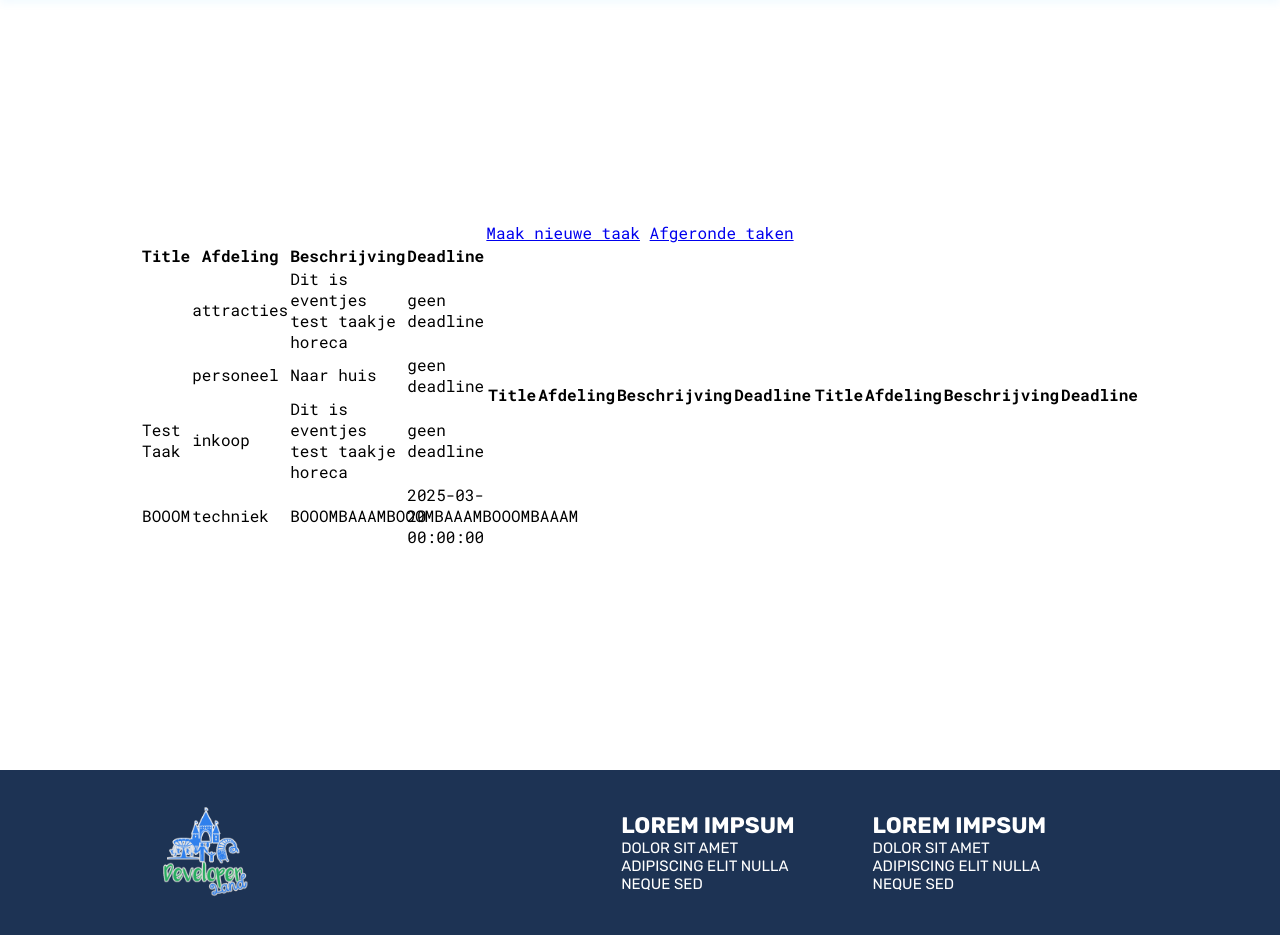
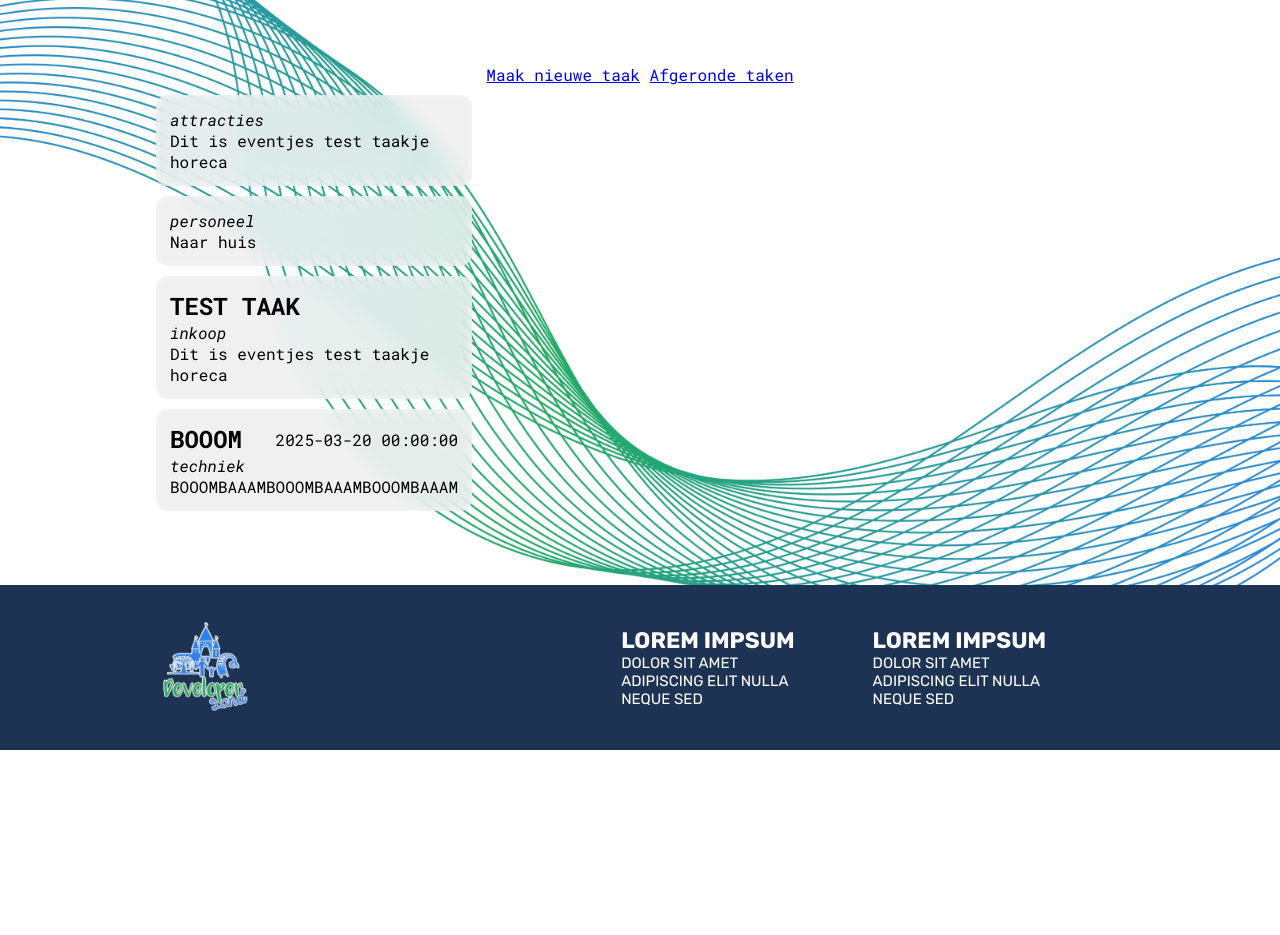
Before and after one commit to Freekv17/Takenlijst, a PHP site: page /Takenlijst/tasks/index.php in a window 1280 px wide. Shown: the part 170-1105 px from the top of the page. After the commit the page ends 920 px from the top, so only its background shows below. Run offline with PHP 8.4, Linux system fonts and the light colour scheme; a user stored in the database is signed in; data comes from the database, SQL or seed files in the repository; lists and menus that the app fills with data are empty; some libraries are stand-ins or nearby versions.

Commit message:
update create form and css takenlijst index

```diff
--- a/public/css/style.css
+++ b/public/css/style.css
@@ -88,8 +88,7 @@ main img {
 /*login page styling*/
 .login {
     background-image: url("../img/cliff-RXLqSTvWtlo-unsplash.jpg");
-    background-position: center;
-    background-size: cover;
+    background-position: top;
 }
 
 .loginCard {
@@ -119,7 +118,7 @@ main img {
     cursor: pointer;
 }
 
-.loginNav h2.active{
+.loginNav h2.active {
     text-decoration: underline 3px solid #2c84ec;
     text-underline-offset: 8px;
 }
@@ -141,13 +140,13 @@ form {
     font-size: medium;
 }
 
-input{
+input {
     background-color: transparent;
     padding: 10px;
     border: 0px;
     border-bottom: 1px solid;
     border-color: black;
-    color:#24ac64;
+    color: #24ac64;
     font-size: medium;
 }
 
@@ -183,21 +182,71 @@ input{
 
 /*index tasks styling*/
 
-.tasksOverview .wrapper{
+.tasksOverview{
+    height: fit-content;
+    background-image: url("../img/backgroundTasks.jpg");
+    background-position: center;
+    background-size: cover;
+
+
+}
+.tasksOverview .wrapper {
     display: flex;
     align-items: center;
     justify-content: center;
     flex-direction: column;
+    padding-top: 5%;
+    padding-bottom: 5%;
 }
 
-.tables{
+.tables {
     display: flex;
     flex-direction: row;
+    justify-content: space-between;
+    width: 100%;
+    height: 80%;
+}
+
+.table {
+    width: 30%;
+    height: 200px;
+    border-spacing: 0 10px;
+}
+
+tbody {
+    height: 100%;
+}
+
+tr{
+
 }
 
 td{
-    max-width: 100px;
+    padding: 10px;
+    backdrop-filter: blur(9px) saturate(180%);
+    -webkit-backdrop-filter: blur(9px) saturate(180%);
+    background-color: rgba(235, 235, 235, 0.75);
+    border-radius: 12px;
+    border: 4px solid rgba(255, 255, 255, 0.125);
 }
+
+
+.taskTop {
+    display: flex;
+    flex-direction: row;
+    justify-content: space-between;
+    align-items: center;
+}
+
+.taskTop h2{
+    text-transform: uppercase;
+}
+
+p.department {
+    font-style: italic;
+}
+
+
 /*footer styling*/
 
 footer {
--- a/public/resources/views/components/head.php
+++ b/public/resources/views/components/head.php
@@ -8,5 +8,4 @@
     <link
         href="https://fonts.googleapis.com/css2?family=Roboto+Mono:ital,wght@0,100..700;1,100..700&family=Rubik:ital,wght@0,300..900;1,300..900&display=swap"
         rel="stylesheet">
-    <script src="https://kit.fontawesome.com/33ed430b3d.js" crossorigin="anonymous"></script>
 </head>
--- a/tasks/create.php
+++ b/tasks/create.php
@@ -41,6 +41,7 @@
                 <div class="form-group">
                     <label for="afdeling">Afdeling: </label>
                     <select name="department" id="department">
+                        <option value="">- Kies een afdeling -</option>
                         <option value="personeel">personeel</option>
                         <option value="horeca">horeca</option>
                         <option value="techniek">techniek</option>
@@ -51,7 +52,7 @@
                     </select>
                 </div>
                 <div class="form-group">
-                    <input type="submit" value="Maak task!">
+                    <input type="submit" value="Maak taak!">
                 </div>
             </form>
         </div>
--- a/tasks/index.php
+++ b/tasks/index.php
@@ -50,64 +50,62 @@ session_start()
                 <a href="<?php echo $base_url ?>/tasks/create.php">Maak nieuwe taak</a>
                 <a href="<?php echo $base_url ?>/tasks/done.php">Afgeronde taken</a>
             </div>
+
             <div class="tables">
                 <table class="table todo">
-                    <tr>
-                        <th>Title</th>
-                        <th>Afdeling</th>
-                        <th>Beschrijving</th>
-                        <th>Deadline</th>
-                    </tr>
                     <tbody>
                         <?php foreach ($tableTodo as $item): ?>
                             <tr>
-                                <td><?php echo $item['title']; ?></td>
-                                <td><?php echo $item['afdeling']; ?></td>
-                                <td><?php echo $item['beschrijving']; ?></td>
-                                <td><?php echo $item['deadline'] ? $item['deadline'] : 'geen deadline'; ?></td>
+                                <td>
+                                    <div class="taskTop">
+                                        <h2><?php echo $item['title']; ?></h2>
+                                        <p><?php echo $item['deadline'] ? $item['deadline'] : ''; ?></p>
+                                    </div>
+                                    <p class="department"><?php echo $item['afdeling']; ?></p>
+                                    <div class="taskDescription">
+                                        <?php echo $item['beschrijving']; ?>
+                                    </div>
+                                </td>
                             </tr>
                         <?php endforeach; ?>
                     </tbody>
                 </table>
 
                 <table class="table doing">
-                    <tr>
-                        <th>Title</th>
-                        <th>Afdeling</th>
-                        <th>Beschrijving</th>
-                        <th>Deadline</th>
-                    </tr>
                     <tbody>
                         <?php foreach ($tableDoing as $item): ?>
                             <tr>
-                                <td><?php echo $item['title']; ?></td>
-                                <td><?php echo $item['afdeling']; ?></td>
-                                <td><?php echo $item['beschrijving']; ?></td>
-                                <td><?php echo $item['deadline'] ? $item['deadline'] : 'geen deadline'; ?></td>
+                                <td>
+                                    <div class="taskTop">
+                                        <h2><?php echo $item['title']; ?></h2>
+                                        <p><?php echo $item['deadline'] ? $item['deadline'] : ''; ?></p>
+                                    </div>
+                                    <p class="department"><?php echo $item['afdeling']; ?></p>
+                                    <p class="taskDescription"><?php echo $item['beschrijving']; ?></p>
+                                </td>
                             </tr>
                         <?php endforeach; ?>
                     </tbody>
                 </table>
 
                 <table class="table done">
-                    <tr>
-                        <th>Title</th>
-                        <th>Afdeling</th>
-                        <th>Beschrijving</th>
-                        <th>Deadline</th>
-                    </tr>
                     <tbody>
                         <?php foreach ($tableDone as $item): ?>
                             <tr>
-                                <td><?php echo $item['title']; ?></td>
-                                <td><?php echo $item['afdeling']; ?></td>
-                                <td><?php echo $item['beschrijving']; ?></td>
-                                <td><?php echo $item['deadline'] ? $item['deadline'] : 'geen deadline'; ?></td>
+                                <td>
+                                    <div class="taskTop">
+                                        <h2><?php echo $item['title']; ?></h2>
+                                        <p><?php echo $item['deadline'] ? $item['deadline'] : ''; ?></p>
+                                    </div>
+                                    <p class="department"><?php echo $item['afdeling']; ?></p>
+                                    <div class="taskDescription">
+                                        <?php echo $item['beschrijving']; ?>
+                                    </div>
+                                </td>
                             </tr>
                         <?php endforeach; ?>
                     </tbody>
                 </table>
-
             </div>
         </div>
     </main>
```
Also changed, not shown: backend/tasksController.php (+23 -3 lines), public/img/backgroundTasks.jpg (added).
